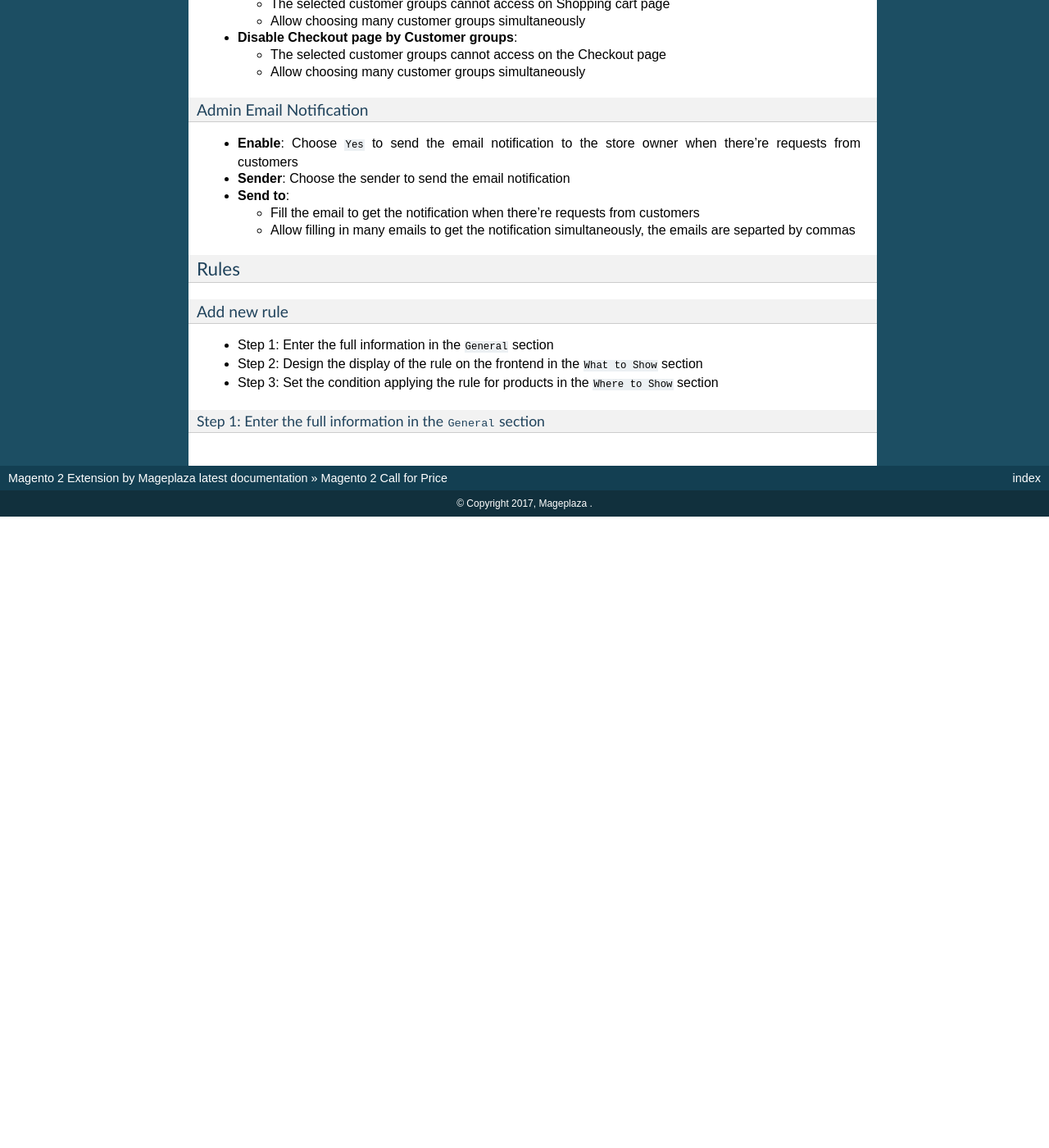
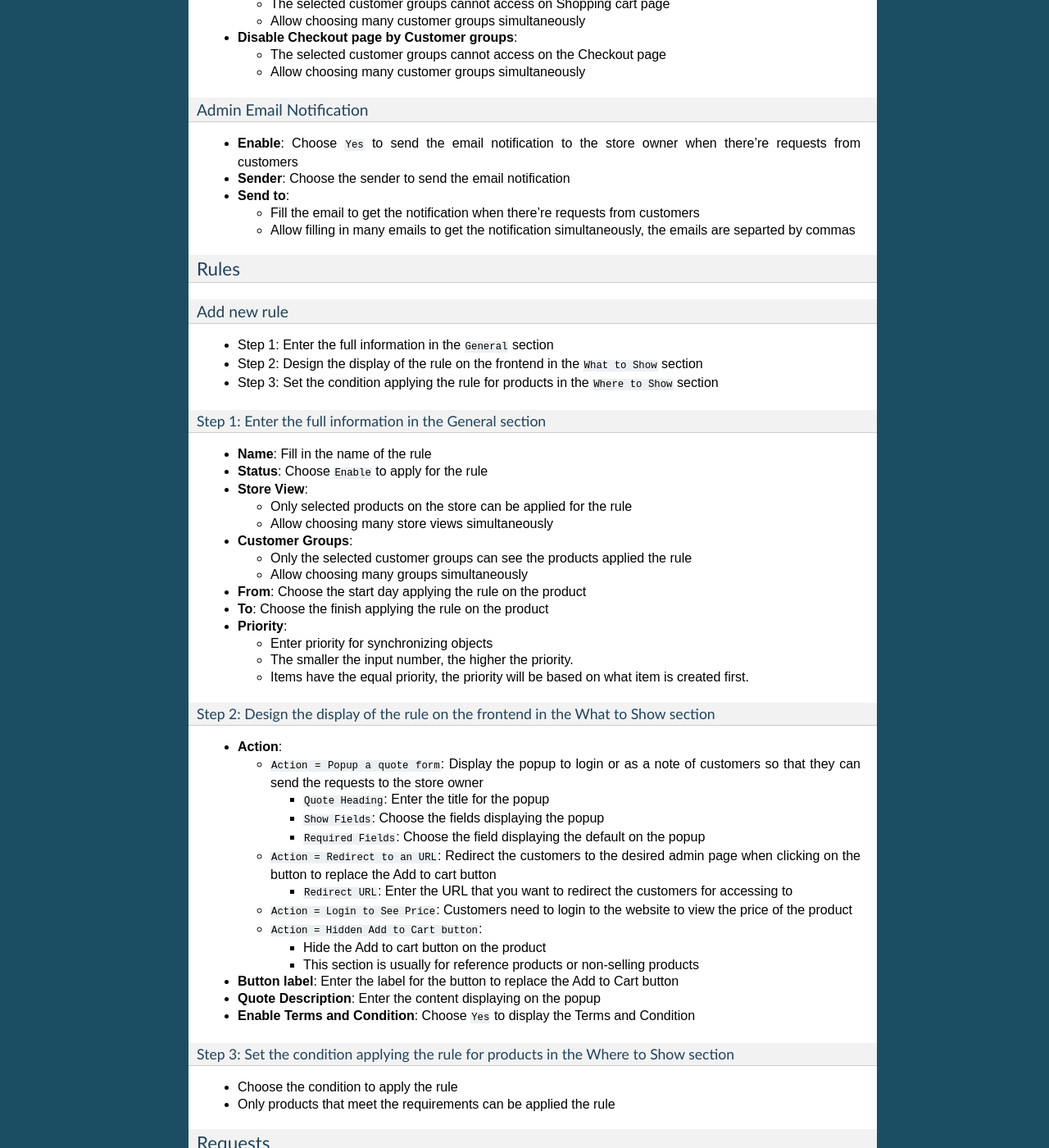
Before and after one commit to magepages/mpdocs, a Sphinx documentation site: the page built from docs/call-for-price/index.md, in a window 1280 px wide and 1400 px high, scrolled down 1044 px. Shown: the whole window at 82% size. Built offline with Sphinx 7.4.7, drawn with Linux system fonts in a browser that asks for light colours; pages that are not in the unit, such as notebooks, are missing from menus; before the commit the page ends 1674 px from its top, so only the background shows below that; some of the changed text lies outside the part shown.

Commit message:
Update index.md

```diff
--- a/docs/call-for-price/index.md
+++ b/docs/call-for-price/index.md
@@ -54,4 +54,67 @@ From the Admin Panel, go to ``Store > Settings > Configuration > Mageplaza Exten
 - Step 2: Design the display of the rule on the frontend in the `What to Show` section
 - Step 3: Set the condition applying the rule for products in the `Where to Show` section
 
-##### Step 1: Enter the full information in the `General` section
+##### Step 1: Enter the full information in the General section
+
+- **Name**: Fill in the name of the rule
+- **Status**: Choose `Enable` to apply for the rule
+- **Store View**:
+  - Only selected products on the store can be applied for the rule
+  - Allow choosing many store views simultaneously
+
+- **Customer Groups**:
+  - Only the selected customer groups can see the products applied the rule
+  - Allow choosing many groups simultaneously
+
+- **From**: Choose the start day applying the rule on the product
+- **To**: Choose the finish applying the rule on the product
+
+- **Priority**:
+  - Enter priority for synchronizing objects
+  - The smaller the input number, the higher the priority.
+  - Items have the equal priority, the priority will be based on what item is created first.
+
+##### Step 2: Design the display of the rule on the frontend in the What to Show section
+
+- **Action**:
+  - `Action = Popup a quote form`: Display the popup to login or as a note of customers so that they can send the requests to the store owner
+    - `Quote Heading`: Enter the title for the popup
+    - `Show Fields`: Choose the fields displaying the popup
+    - `Required Fields`: Choose the field displaying the default on the popup
+
+  - `Action = Redirect to an URL`: Redirect the customers to the desired admin page when clicking on the button to replace the Add to cart button
+    - `Redirect URL`: Enter the URL that you want to redirect the customers for accessing to
+
+  - `Action = Login to See Price`: Customers need to login to the website to view the price of the product
+  - `Action = Hidden Add to Cart button`:
+    - Hide the Add to cart button on the product
+    - This section is usually for reference products or non-selling products
+
+- **Button label**: Enter the label for the button to replace the Add to Cart button
+- **Quote Description**: Enter the content displaying on the popup
+- **Enable Terms and Condition**: Choose `Yes` to display the Terms and Condition
+
+##### Step 3: Set the condition applying the rule for products in the Where to Show section
+
+- Choose the condition to apply the rule
+- Only products that meet the requirements can be applied the rule
+
+### Requests
+Display all customer requests sending to the store. When you click on `View`, store owners can view the details of the request, such as the date of the request, the name and email of the customers, the product the customers are interested in and store owners can change the status of the request to manage requirements with ease. At the same time, they can also annotate on customer requirements.
+
+
+### Product
+From the Admin Panel, go to `Catalog > Products > Add Product or Edit Product`
+- **Call for Price**: The product will be apllied based on the selected rule in this field
+  - `Call for Price = Inherit from Rule`: The product that complies with the created rule in `Rules` section will continue to apply that rule
+  - `Inherit from Rule = Disable`: Not apply any rule for the product
+
+### Compatible with Reports standard extension
+
+If you have installed Mageplaza Reports Standard extension on your site, in the Dashboard of the admin panel will be displayed 2 different boards: `Call for price: Requests` and `Top Requested Product`.
+
+
+
+### Frontend
+
+### Email
```
